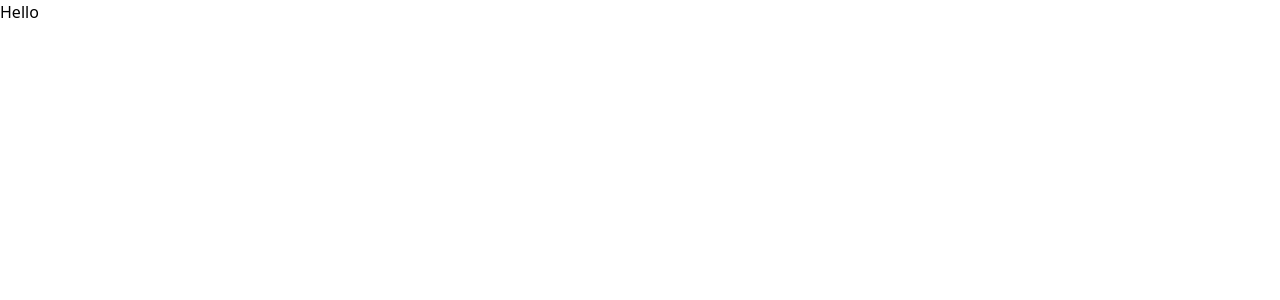
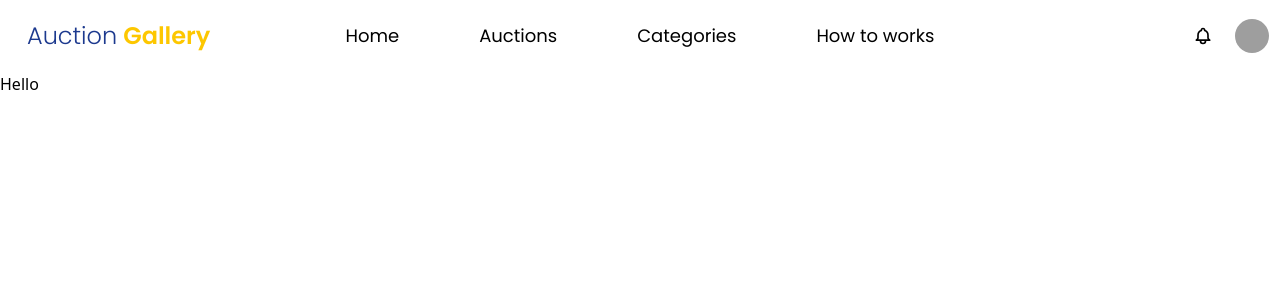
Before and after one commit to imam-hasan-jami/Auction-Gallery-B11A07-ProgrammingHero, a React (Vite) app in the folder Auction-Gallery-SPA/: page / in a window 1280 px wide. Shown: the top 300 px of the page. Built offline with nearby package versions, Linux system fonts and the light colour scheme; grey boxes are pictures that could not be loaded.

Commit message:
add navbar

```diff
--- a/Auction-Gallery-SPA/index.html
+++ b/Auction-Gallery-SPA/index.html
@@ -6,6 +6,19 @@
   <link rel="" type="" href="" />
   <meta name="viewport" content="width=device-width, initial-scale=1.0" />
   <title>Auction Gallery</title>
+
+  <!-- Google Font -->
+  <link rel="preconnect" href="https://fonts.googleapis.com">
+  <link rel="preconnect" href="https://fonts.gstatic.com" crossorigin>
+  <link
+    href="https://fonts.googleapis.com/css2?family=Poppins:ital,wght@0,100;0,200;0,300;0,400;0,500;0,600;0,700;0,800;0,900;1,100;1,200;1,300;1,400;1,500;1,600;1,700;1,800;1,900&display=swap"
+    rel="stylesheet">
+
+  <style>
+    .font-poppins {
+      font-family: 'Poppins', sans-serif;
+    }
+  </style>
 </head>
 
 <body>
--- a/Auction-Gallery-SPA/package.json
+++ b/Auction-Gallery-SPA/package.json
@@ -13,6 +13,7 @@
     "@tailwindcss/vite": "^4.1.3",
     "react": "^19.0.0",
     "react-dom": "^19.0.0",
+    "react-icons": "^5.5.0",
     "tailwindcss": "^4.1.3"
   },
   "devDependencies": {
--- a/Auction-Gallery-SPA/src/App.jsx
+++ b/Auction-Gallery-SPA/src/App.jsx
@@ -1,6 +1,9 @@
+import Navbar from "./components/Navbar/Navbar";
+
 function App() {
     return (
         <>
+            <Navbar />
             <h1>Hello</h1>
         </>
     );
--- /dev/null
+++ b/Auction-Gallery-SPA/src/components/Navbar/Navbar.jsx
@@ -0,0 +1,115 @@
+import React from "react";
+
+const Navbar = () => {
+    return (
+        <div className="max-w-[1700px] mx-auto">
+            <div className="navbar bg-base-100">
+                <div className="navbar-start">
+                    <div className="dropdown">
+                        <div
+                            tabIndex={0}
+                            role="button"
+                            className="btn btn-ghost lg:hidden"
+                        >
+                            <svg
+                                xmlns="http://www.w3.org/2000/svg"
+                                className="h-5 w-5"
+                                fill="none"
+                                viewBox="0 0 24 24"
+                                stroke="currentColor"
+                            >
+                                {" "}
+                                <path
+                                    strokeLinecap="round"
+                                    strokeLinejoin="round"
+                                    strokeWidth="2"
+                                    d="M4 6h16M4 12h8m-8 6h16"
+                                />{" "}
+                            </svg>
+                        </div>
+                        <ul
+                            tabIndex={0}
+                            className="menu menu-sm dropdown-content bg-base-100 rounded-box z-1 mt-3 w-52 p-2 shadow"
+                        >
+                            <li>
+                                <a>Item 1</a>
+                            </li>
+                            <li>
+                                <a>Parent</a>
+                                <ul className="p-2">
+                                    <li>
+                                        <a>Submenu 1</a>
+                                    </li>
+                                    <li>
+                                        <a>Submenu 2</a>
+                                    </li>
+                                </ul>
+                            </li>
+                            <li>
+                                <a>Item 3</a>
+                            </li>
+                        </ul>
+                    </div>
+                    <a className="btn btn-ghost text-2xl font-poppins text-yellow-400">
+                        <span className="font-light text-blue-900">
+                            Auction
+                        </span>
+                        Gallery
+                    </a>
+                </div>
+                <div className="navbar-center hidden lg:flex">
+                    <ul className="menu menu-horizontal px-1 text-lg font-poppins gap-14">
+                        <li>
+                            <a>Home</a>
+                        </li>
+                        <li>
+                            <a>Auctions</a>
+                        </li>
+                        <li>
+                            <a>Categories</a>
+                        </li>
+                        <li>
+                            <a>How to works</a>
+                        </li>
+                    </ul>
+                </div>
+                <div className="navbar-end">
+                    <button className="btn btn-ghost">
+                        <div className="indicator">
+                            <svg
+                                xmlns="http://www.w3.org/2000/svg"
+                                className="h-5 w-5"
+                                fill="none"
+                                viewBox="0 0 24 24"
+                                stroke="currentColor"
+                            >
+                                {" "}
+                                <path
+                                    strokeLinecap="round"
+                                    strokeLinejoin="round"
+                                    strokeWidth="2"
+                                    d="M15 17h5l-1.405-1.405A2.032 2.032 0 0118 14.158V11a6.002 6.002 0 00-4-5.659V5a2 2 0 10-4 0v.341C7.67 6.165 6 8.388 6 11v3.159c0 .538-.214 1.055-.595 1.436L4 17h5m6 0v1a3 3 0 11-6 0v-1m6 0H9"
+                                />{" "}
+                            </svg>
+                            <span className="badge badge-xs badge-primary indicator-item"></span>
+                        </div>
+                    </button>
+                    <div
+                        tabIndex={0}
+                        role="button"
+                        className="btn btn-ghost btn-circle avatar"
+                    >
+                        <div className="w-10 rounded-full">
+                            <img
+                                alt="Tailwind CSS Navbar component"
+                                src="https://img.daisyui.com/images/stock/photo-1534528741775-53994a69daeb.webp"
+                            />
+                        </div>
+                    </div>
+                </div>
+            </div>
+        </div>
+    );
+};
+
+export default Navbar;
```
Also changed, not shown: 1 other file (tests, documents, lock files or other folders).
